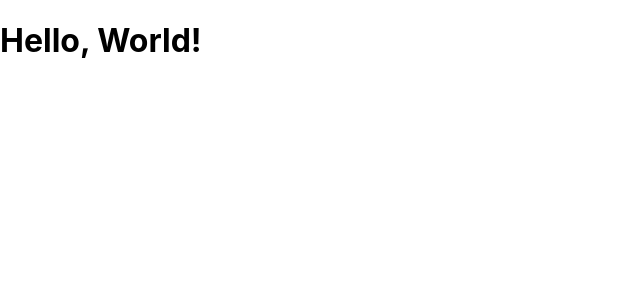
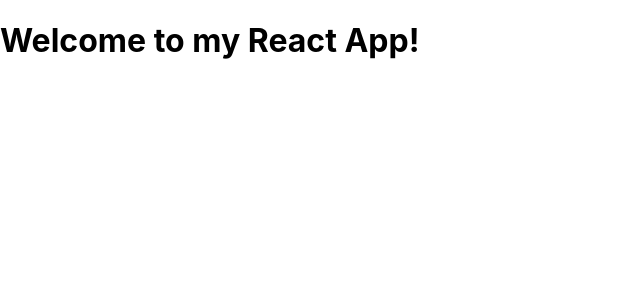
Before and after one commit to torusk/hello-world-react, a React (Create React App) app: page / in a window 1280 px wide. Shown: the top 300 px of the page, without its empty margins (0-640 px from the left). Built offline with nearby package versions, Linux system fonts and the light colour scheme.

Commit message:
Updated welcome message

```diff
--- a/src/App.js
+++ b/src/App.js
@@ -3,7 +3,7 @@ import React from "react";
 function App() {
   return (
     <div className="App">
-      <h1>Hello, World!</h1>
+      <h1>Welcome to my React App!</h1>
     </div>
   );
 }
```
